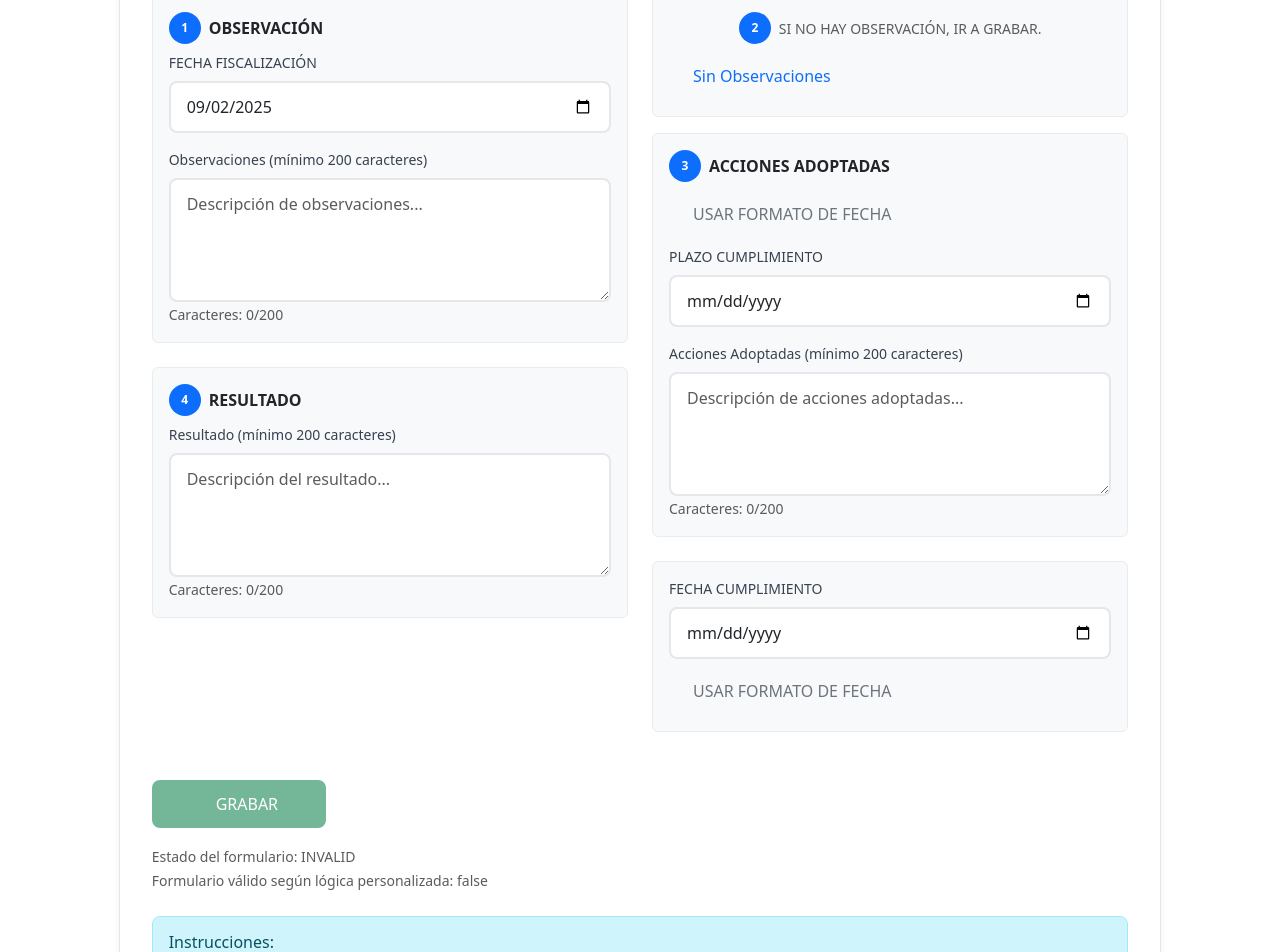
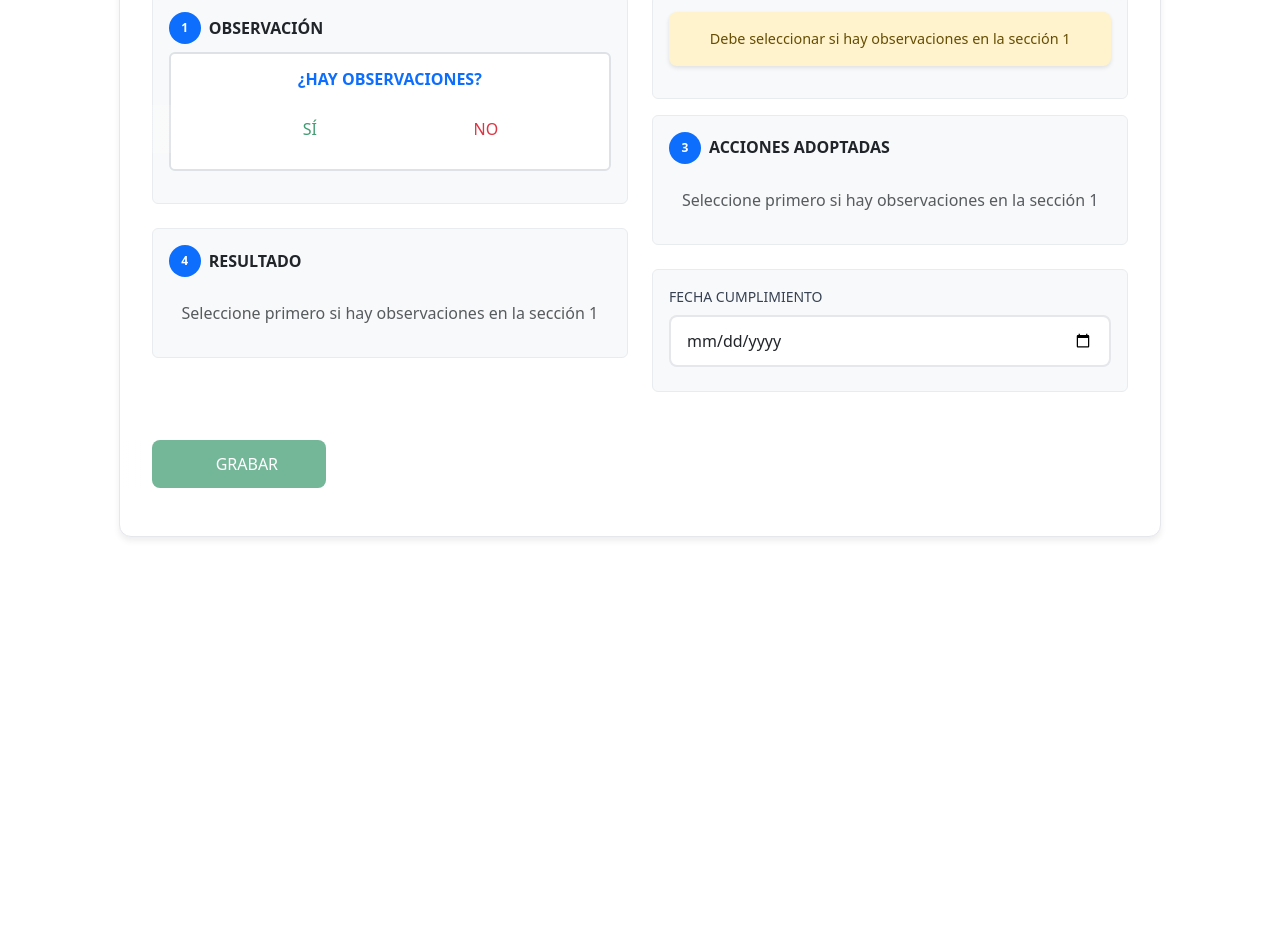
Before and after one commit to mmoyaa/ProyectoCompleto, an Angular app: page /fisca in a window 1280 px wide. Shown: the part 620-1572 px from the top of the page. After the commit the page ends 1181 px from the top, so only its background shows below. Built offline with nearby package versions, Linux system fonts and the light colour scheme.

Commit message:
segundo commit

```diff
--- a/src/app/fisca/fisca.component.css
+++ b/src/app/fisca/fisca.component.css
@@ -7,6 +7,7 @@
   display: flex;
   align-items: center;
   justify-content: center;
+  pointer-events: none; /* Evita interferencia del cursor */
 }
 
 .card-header {
@@ -16,15 +17,27 @@
 .bg-light {
   background-color: #f8f9fa !important;
   border: 1px solid #e9ecef;
+  position: relative; /* Asegura el contexto de posicionamiento */
 }
 
 .text-danger {
   font-size: 0.875rem;
 }
 
+.btn {
+  cursor: pointer !important;
+  user-select: none; /* Evita selección de texto */
+  position: relative;
+  z-index: 10; /* Asegura que esté por encima de otros elementos */
+}
+
 .btn:disabled {
   opacity: 0.6;
-  cursor: not-allowed;
+  cursor: not-allowed !important;
+}
+
+.btn:hover {
+  cursor: pointer !important;
 }
 
 .alert {
@@ -39,3 +52,67 @@
 .small {
   font-size: 0.875rem;
 }
+
+/* Prevenir problemas de cursor en contenedores */
+.d-flex {
+  position: relative;
+}
+
+/* Asegurar que los elementos interactivos tengan el cursor correcto */
+button, input, textarea, select {
+  cursor: pointer;
+}
+
+input[type="text"], input[type="date"], textarea {
+  cursor: text;
+}
+
+/* Evitar conflictos de z-index y positioning */
+.card-body {
+  position: relative;
+  z-index: 1;
+}
+
+/* Mejorar la interacción de botones */
+.btn-outline-secondary:hover,
+.btn-outline-primary:hover {
+  cursor: pointer !important;
+  transform: none; /* Evita transformaciones que puedan causar parpadeo */
+}
+
+/* Estilos para los botones de selección de observaciones */
+.btn-outline-success:hover {
+  background-color: #198754 !important;
+  border-color: #198754 !important;
+  color: white !important;
+}
+
+.btn-outline-danger:hover {
+  background-color: #dc3545 !important;
+  border-color: #dc3545 !important;
+  color: white !important;
+}
+
+/* Transiciones suaves para botones */
+.btn {
+  transition: all 0.2s ease-in-out;
+}
+
+/* Estilos para campos deshabilitados */
+.form-control[readonly] {
+  background-color: #f8f9fa !important;
+  opacity: 0.7;
+  cursor: not-allowed;
+}
+
+/* Mejorar la apariencia de las alertas */
+.alert {
+  font-size: 0.9rem;
+  border: none;
+  box-shadow: 0 2px 4px rgba(0,0,0,0.1);
+}
+
+/* Estilos para el contenedor de pregunta */
+.border {
+  border-width: 2px !important;
+}
--- a/src/app/fisca/fisca.component.html
+++ b/src/app/fisca/fisca.component.html
@@ -79,7 +79,31 @@
                       <span class="badge bg-primary rounded-circle me-2">1</span>
                       <h6 class="mb-0 fw-bold">OBSERVACIÓN</h6>
                     </div>
-                    <div class="mb-2">
+
+                    <!-- Pregunta sobre observaciones -->
+                    <div class="mb-3 p-3 border rounded bg-white">
+                      <h6 class="text-center mb-3 fw-bold text-primary">¿HAY OBSERVACIONES?</h6>
+                      <div class="d-flex justify-content-center gap-3">
+                        <button type="button"
+                                class="btn btn-outline-success btn-lg px-4"
+                                [class.btn-success]="hayObservaciones === true"
+                                [class.text-white]="hayObservaciones === true"
+                                (click)="seleccionarObservaciones(true)">
+                          <i class="fas fa-check me-2"></i>SÍ
+                        </button>
+                        <button type="button"
+                                class="btn btn-outline-danger btn-lg px-4"
+                                [class.btn-danger]="hayObservaciones === false"
+                                [class.text-white]="hayObservaciones === false"
+                                (click)="seleccionarObservaciones(false)">
+                          <i class="fas fa-times me-2"></i>NO
+                        </button>
+                      </div>
+                    </div>
+
+                    <!-- Sección de fecha y observaciones (visible solo si se selecciona una opción) -->
+                    <div *ngIf="hayObservaciones !== null">
+                      <div class="mb-2 d-flex">
 
                       </div>
                       <label class="form-label small" for="fechaFiscalizacion">FECHA FISCALIZACIÓN</label>
@@ -88,18 +112,27 @@
                              id="fechaFiscalizacion"
                              formControlName="fechaFiscalizacion">
 
-                    <label class="form-label small" for="observaciones">Observaciones (mínimo 200 caracteres)</label>
+                      <label class="form-label small" for="observaciones">
+                        Observaciones
+                        <span *ngIf="observacionesHabilitadas">(mínimo 200 caracteres)</span>
+                      </label>
                       <textarea class="form-control"
                                id="observaciones"
                                rows="4"
                                formControlName="observaciones"
+                               [readonly]="!observacionesHabilitadas"
+                               [class.bg-light]="!observacionesHabilitadas"
                                placeholder="Descripción de observaciones..."></textarea>
-                    <small class="text-muted">Caracteres: {{ contadorObservaciones }}/200</small>
+                      <small class="text-muted" *ngIf="observacionesHabilitadas">
+                        Caracteres: {{ contadorObservaciones }}/200
+                      </small>
 
                       <!-- Mostrar error de validación -->
-                    <div *ngIf="observaciones?.invalid && observaciones?.touched" class="text-danger small mt-1">
+                      <div *ngIf="observaciones?.invalid && observaciones?.touched && observacionesHabilitadas"
+                           class="text-danger small mt-1">
                         <div *ngIf="observaciones?.errors?.['required']">Las observaciones son obligatorias</div>
                         <div *ngIf="observaciones?.errors?.['minlength']">Mínimo 200 caracteres requeridos</div>
+                      </div>
                     </div>
                   </div>
                 </div>
@@ -111,17 +144,34 @@
                       <span class="badge bg-primary rounded-circle me-2">4</span>
                       <h6 class="mb-0 fw-bold">RESULTADO</h6>
                     </div>
-                    <label class="form-label small" for="resultado">Resultado (mínimo 200 caracteres)</label>
+
+                    <div *ngIf="hayObservaciones !== null">
+                      <label class="form-label small" for="resultado">
+                        Resultado
+                        <span *ngIf="observacionesHabilitadas">(mínimo 200 caracteres)</span>
+                      </label>
                       <textarea class="form-control"
                                id="resultado"
                                rows="4"
                                formControlName="resultado"
+                               [readonly]="!observacionesHabilitadas"
+                               [class.bg-light]="!observacionesHabilitadas"
                                placeholder="Descripción del resultado..."></textarea>
-                    <small class="text-muted">Caracteres: {{ contadorResultado }}/200</small>
+                      <small class="text-muted" *ngIf="observacionesHabilitadas">
+                        Caracteres: {{ contadorResultado }}/200
+                      </small>
 
                       <!-- Mostrar error de validación -->
-                    <div *ngIf="resultado?.invalid && resultado?.touched" class="text-danger small mt-1">
+                      <div *ngIf="resultado?.invalid && resultado?.touched && observacionesHabilitadas"
+                           class="text-danger small mt-1">
                         <div *ngIf="resultado?.errors?.['minlength']">Mínimo 200 caracteres requeridos</div>
+                      </div>
+                    </div>
+
+                    <!-- Mensaje cuando no se ha seleccionado opción -->
+                    <div *ngIf="hayObservaciones === null" class="text-center text-muted py-3">
+                      <i class="fas fa-info-circle"></i>
+                      Seleccione primero si hay observaciones en la sección 1
                     </div>
                   </div>
                 </div>
@@ -130,18 +180,31 @@
               <!-- Columna Derecha -->
               <div class="col-md-6">
 
-                <!-- Sección 2: Sin observaciones -->
+                <!-- Sección 2: Estado de observaciones -->
                 <div class="mb-3">
                   <div class="bg-light p-3 rounded text-center">
-                    <div class="d-flex align-items-center justify-content-center mb-2">
+                    <!-- <div class="d-flex align-items-center justify-content-center mb-2">
                       <span class="badge bg-primary rounded-circle me-2">2</span>
-                      <small class="text-muted">SI NO HAY OBSERVACIÓN, IR A GRABAR.</small>
+                      <small class="text-muted">ESTADO DE OBSERVACIONES</small>
+                    </div> -->
+
+                    <!-- Mostrar estado actual -->
+                    <div *ngIf="hayObservaciones === null" class="alert alert-warning">
+                      <i class="fas fa-exclamation-triangle"></i>
+                      Debe seleccionar si hay observaciones en la sección 1
                     </div>
-                    <button type="button"
-                            class="btn btn-outline-primary btn-sm"
-                            (click)="sinObservaciones()">
-                      Sin Observaciones
-                    </button>
+
+                    <div *ngIf="hayObservaciones === true" class="alert alert-info">
+                      <i class="fas fa-check-circle text-success"></i>
+                      <strong>HAY OBSERVACIONES</strong><br>
+                      Complete todas las secciones requeridas
+                    </div>
+
+                    <div *ngIf="hayObservaciones === false" class="alert alert-success">
+                      <i class="fas fa-times-circle text-danger"></i>
+                      <strong>NO HAY OBSERVACIONES</strong><br>
+                      Puede proceder a grabar directamente
+                    </div>
                   </div>
                 </div>
 
@@ -152,10 +215,14 @@
                       <span class="badge bg-primary rounded-circle me-2">3</span>
                       <h6 class="mb-0 fw-bold">ACCIONES ADOPTADAS</h6>
                     </div>
-                    <div class="mb-2">
+
+                    <div *ngIf="hayObservaciones !== null">
+                      <div class="mb-2 d-flex">
                         <button type="button"
-                              class="btn btn-outline-secondary btn-sm me-2"
-                              (click)="usarFormatoFecha('plazo')">
+                                class="btn btn-outline-secondary btn-sm"
+                                (click)="usarFormatoFecha('plazo')"
+                                style="white-space: nowrap; pointer-events: auto;"
+                                [disabled]="!observacionesHabilitadas">
                           USAR FORMATO DE FECHA
                         </button>
                       </div>
@@ -163,19 +230,35 @@
                       <input type="date"
                              class="form-control mb-3"
                              id="plazoCumplimiento"
-                           formControlName="plazoCumplimiento">
+                             formControlName="plazoCumplimiento"
+                             [disabled]="!observacionesHabilitadas">
 
-                    <label class="form-label small" for="accionesAdoptadas">Acciones Adoptadas (mínimo 200 caracteres)</label>
+                      <label class="form-label small" for="accionesAdoptadas">
+                        Acciones Adoptadas
+                        <span *ngIf="observacionesHabilitadas">(mínimo 200 caracteres)</span>
+                      </label>
                       <textarea class="form-control"
                                id="accionesAdoptadas"
                                rows="4"
                                formControlName="accionesAdoptadas"
+                               [readonly]="!observacionesHabilitadas"
+                               [class.bg-light]="!observacionesHabilitadas"
                                placeholder="Descripción de acciones adoptadas..."></textarea>
-                    <small class="text-muted">Caracteres: {{ contadorAcciones }}/200</small>
+                      <small class="text-muted" *ngIf="observacionesHabilitadas">
+                        Caracteres: {{ contadorAcciones }}/200
+                      </small>
 
                       <!-- Mostrar error de validación -->
-                    <div *ngIf="accionesAdoptadas?.invalid && accionesAdoptadas?.touched" class="text-danger small mt-1">
+                      <div *ngIf="accionesAdoptadas?.invalid && accionesAdoptadas?.touched && observacionesHabilitadas"
+                           class="text-danger small mt-1">
                         <div *ngIf="accionesAdoptadas?.errors?.['minlength']">Mínimo 200 caracteres requeridos</div>
+                      </div>
+                    </div>
+
+                    <!-- Mensaje cuando no se ha seleccionado opción -->
+                    <div *ngIf="hayObservaciones === null" class="text-center text-muted py-3">
+                      <i class="fas fa-info-circle"></i>
+                      Seleccione primero si hay observaciones en la sección 1
                     </div>
                   </div>
                 </div>
@@ -189,11 +272,7 @@
                            id="fechaCumplimiento"
                            formControlName="fechaCumplimiento">
                     <div class="text-center">
-                      <button type="button"
-                              class="btn btn-outline-secondary btn-sm"
-                              (click)="usarFormatoFecha('cumplimiento')">
-                        USAR FORMATO DE FECHA
-                      </button>
+
                     </div>
                   </div>
                 </div>
@@ -208,29 +287,29 @@
                 <i class="fas fa-save me-2"></i>
                 GRABAR
               </button>
+
+              <!-- Mensaje informativo -->
+              <div class="mt-2">
+
+                <small class="text-success" *ngIf="hayObservaciones === false && formularioValido()">
+                  <i class="fas fa-check-circle"></i>
+                  Listo para grabar (sin observaciones)
+                </small>
+
+                <small class="text-success" *ngIf="hayObservaciones === true && formularioValido()">
+                  <i class="fas fa-check-circle"></i>
+                  Listo para grabar (con observaciones completas)
+                </small>
+              </div>
             </div>
 
             <!-- Estado del formulario para debugging -->
             <div class="mt-3" *ngIf="fiscalizacionForm.invalid">
-              <small class="text-muted">
-                Estado del formulario: {{ fiscalizacionForm.status }}
-                <br>
-                Formulario válido según lógica personalizada: {{ formularioValido() }}
-              </small>
+
             </div>
 
-            <!-- Información adicional -->
-            <div class="mt-4">
-              <div class="alert alert-info">
-                <h6>Instrucciones:</h6>
-                <ul class="mb-0 small">
-                  <li><strong>Observaciones:</strong> En caso de no haber observaciones, campo observaciones debe aparecer "Sin observación" y los demás campos llenar con símbolo "-"</li>
-                  <li><strong>Acciones Adoptadas:</strong> Describir todas las acciones realizadas con las observaciones detectadas</li>
-                  <li><strong>Resultado:</strong> Describir todas las acciones realizadas con respuesta a las observaciones detectadas</li>
-                  <li>Todos los campos de texto requieren un mínimo de 200 caracteres</li>
-                </ul>
-              </div>
-            </div>
+
+
 
           </div>
         </div>
--- a/src/app/fisca/fisca.component.ts
+++ b/src/app/fisca/fisca.component.ts
@@ -21,6 +21,10 @@ export class FiscaComponent implements OnInit {
   contadorObservaciones = 0;
   contadorAcciones = 0;
   contadorResultado = 0;
+
+  // Control de observaciones
+  hayObservaciones: boolean | null = null; // null = no ha decidido, true = sí hay, false = no hay
+  observacionesHabilitadas = false;
 
   fb = inject(FormBuilder);
 
@@ -90,21 +94,30 @@ export class FiscaComponent implements OnInit {
   }
 
   formularioValido(): boolean {
-    const observacionesValue = this.observaciones?.value || '';
+    // Verificar que se haya seleccionado si hay observaciones o no
+    if (this.hayObservaciones === null) {
+      return false;
+    }
 
-    // Si es "Sin observación", solo validar campos básicos
-    if (observacionesValue === 'Sin observación') {
-      return this.fiscalizacionForm.get('fechaFiscalizacion')?.valid || false;
+    // Verificar fecha de fiscalización (siempre requerida)
+    const fechaValida = this.fiscalizacionForm.get('fechaFiscalizacion')?.valid;
+    if (!fechaValida) {
+      return false;
+    }
+
+    // Si no hay observaciones, solo se requiere la fecha
+    if (this.hayObservaciones === false) {
+      return true;
     }
 
     // Si hay observaciones, validar todos los campos necesarios
-    if (observacionesValue.length >= 200) {
-      const accionesValue = this.accionesAdoptadas?.value || '';
-      const resultadoValue = this.resultado?.value || '';
-      const fechaValida = this.fiscalizacionForm.get('fechaFiscalizacion')?.valid;
+    if (this.hayObservaciones === true) {
+      const observacionesValue = this.fiscalizacionForm.get('observaciones')?.value || '';
+      const accionesValue = this.fiscalizacionForm.get('accionesAdoptadas')?.value || '';
+      const resultadoValue = this.fiscalizacionForm.get('resultado')?.value || '';
       const plazoValido = this.fiscalizacionForm.get('plazoCumplimiento')?.value;
 
-      return fechaValida &&
+      return observacionesValue.length >= 200 &&
              accionesValue.length >= 200 &&
              resultadoValue.length >= 200 &&
              plazoValido;
@@ -126,12 +139,30 @@ export class FiscaComponent implements OnInit {
     }
   }
 
+  // Métodos para controlar observaciones
+  seleccionarObservaciones(hayObs: boolean): void {
+    this.hayObservaciones = hayObs;
+    this.observacionesHabilitadas = hayObs;
+
+    if (hayObs) {
+      // Si hay observaciones, habilitar y limpiar el campo
+      this.fiscalizacionForm.get('observaciones')?.enable();
+      this.fiscalizacionForm.get('observaciones')?.setValue('');
+      this.fiscalizacionForm.get('accionesAdoptadas')?.enable();
+      this.fiscalizacionForm.get('resultado')?.enable();
+    } else {
+      // Si no hay observaciones, deshabilitar y poner valores por defecto
+      this.fiscalizacionForm.get('observaciones')?.disable();
+      this.fiscalizacionForm.get('observaciones')?.setValue('Sin observación');
+      this.fiscalizacionForm.get('accionesAdoptadas')?.disable();
+      this.fiscalizacionForm.get('accionesAdoptadas')?.setValue('-');
+      this.fiscalizacionForm.get('resultado')?.disable();
+      this.fiscalizacionForm.get('resultado')?.setValue('-');
+    }
+  }
+
   sinObservaciones(): void {
-    this.fiscalizacionForm.patchValue({
-      observaciones: 'Sin observación',
-      accionesAdoptadas: '-',
-      resultado: '-'
-    });
+    this.seleccionarObservaciones(false);
   }
 
   buscarKardex(): void {
```
Lines whose indentation alone changed are shown as unchanged.
